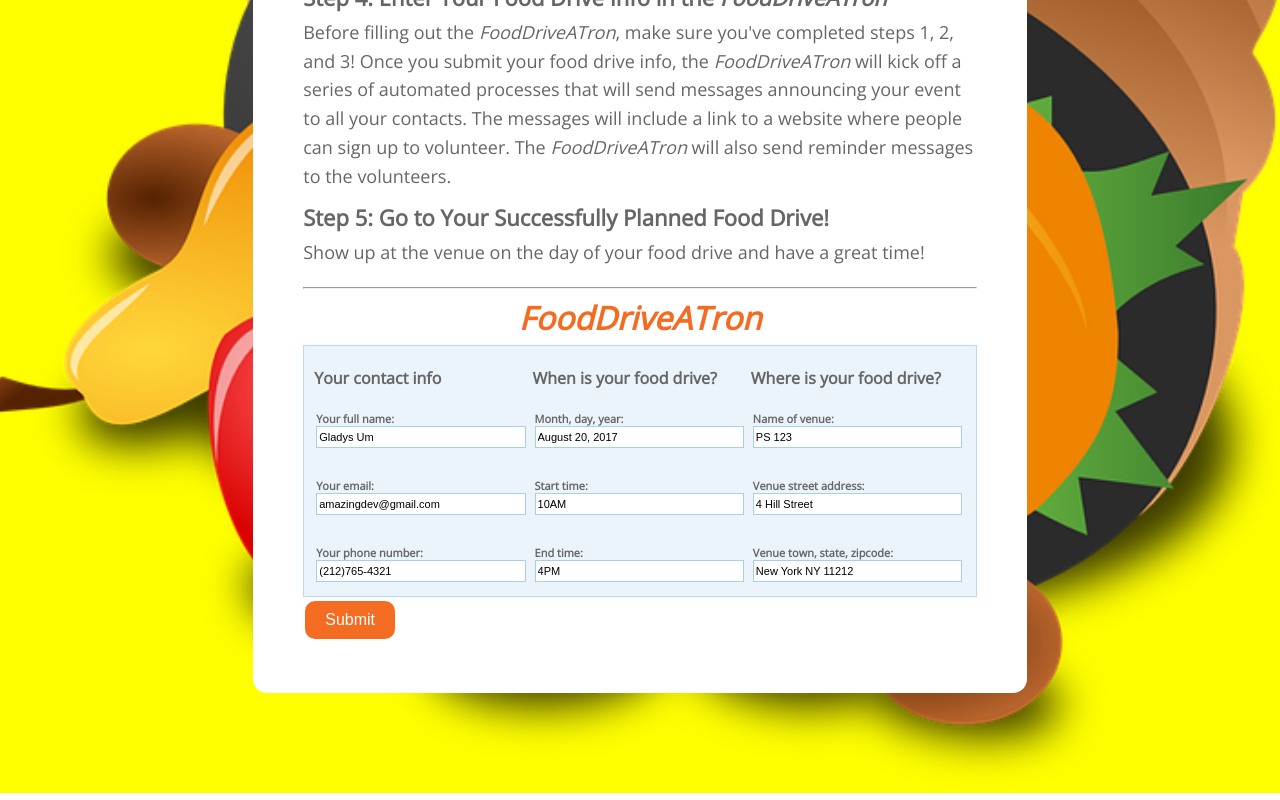
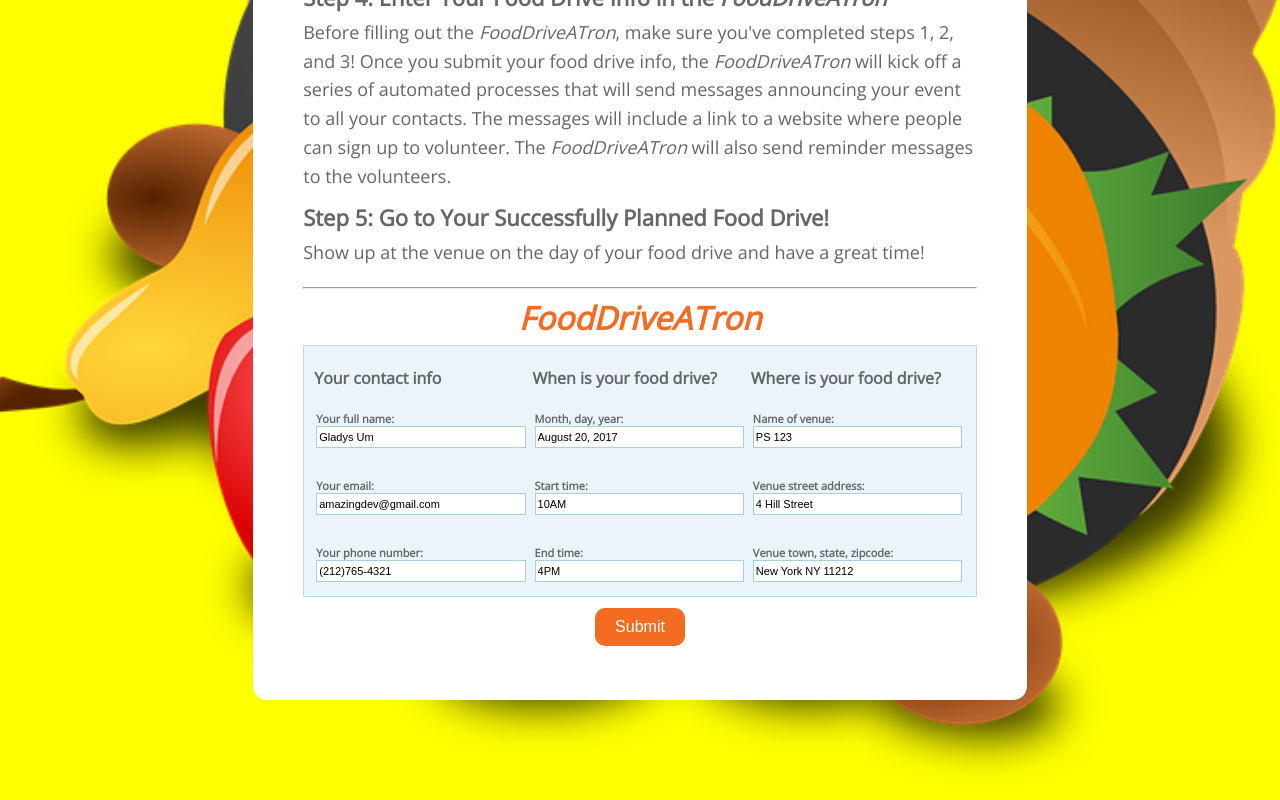
Before and after one commit to gladysum-zz/fooddriveatron, a React app: page / in a window 1280 px wide. Shown: the part 501-1301 px from the top of the page. Built offline with nearby package versions, Linux system fonts and the light colour scheme; a web font is replaced by a local one.

Commit message:
button styling

```diff
--- a/browser/Organize.js
+++ b/browser/Organize.js
@@ -207,7 +207,9 @@ class Organize extends React.Component {
                 </div>
                 </div>
                 </div>
-                <input type="submit" value="Submit" id="button"/>
+                <div id="button-container">
+                  <input type="submit" value="Submit" id="button"/>
+                </div>
               </form>
 
           </div>
--- a/browser/Volunteer.js
+++ b/browser/Volunteer.js
@@ -191,7 +191,9 @@ class Volunteer extends React.Component {
                 </div>
                 </div>
                 </div>
-                <input type="submit" value="Submit" id="button"/>
+                <div id="button-container">
+                  <input type="submit" value="Submit" id="button"/>
+                </div>
               </form>
 
           </div>
--- a/public/style.css
+++ b/public/style.css
@@ -336,6 +336,11 @@
 
 }
 
+#button-container {
+  text-align: center;
+  padding-top: 7px;
+}
+
 #button {
   background-color: #f46b22;
   border: none;
```
Also changed, not shown: public/bundle.js, 1 other file (tests, documents, lock files or other folders). Lines whose indentation alone changed are shown as unchanged.
